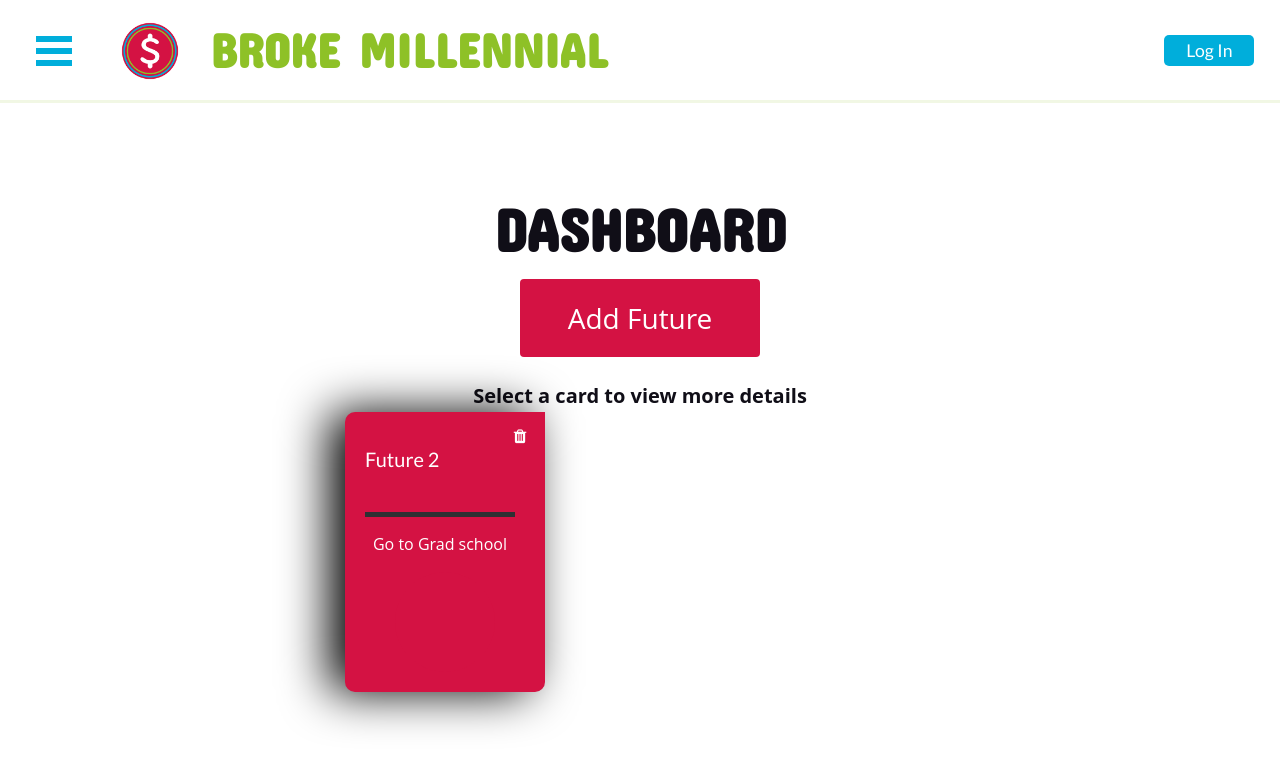
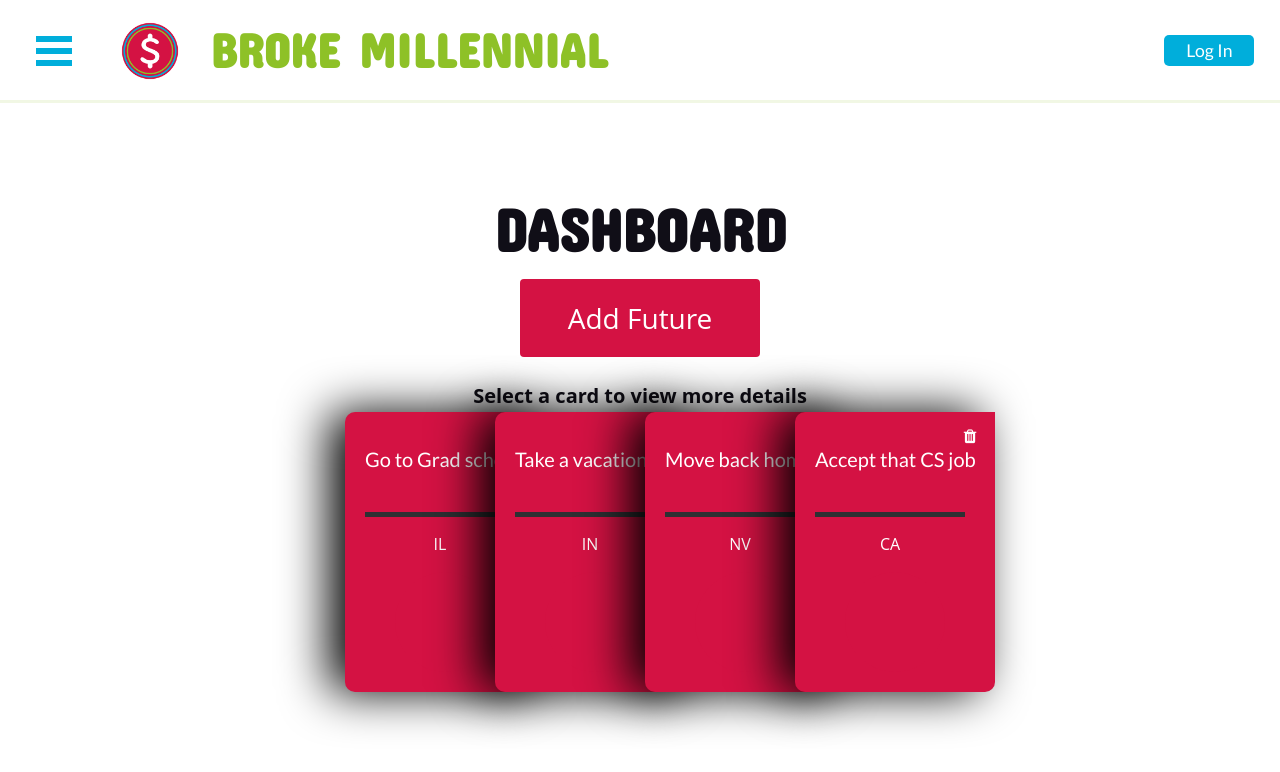
Before and after one commit to software-assignments-spring2021/spring-2020-cruel-badger, a React (Create React App) app in the folder front-end/: page /dashboard in a window 1280 px wide. Shown: the top 772 px of the page. Built offline with nearby package versions, Linux system fonts and the light colour scheme; a web font is replaced by a local one.

Commit message:
fixed dynamic dashboard not loading all entries

```diff
--- a/front-end/src/Dashboard.js
+++ b/front-end/src/Dashboard.js
@@ -37,15 +37,15 @@ let formObjects = [{  name: "Go to Grad school",
 
 
 
-function renderCard() {
+function renderCard(name, state) {
   return (
      <div class="card">
-          <h3 class="title">Future 2</h3>
+          <h3 class="title">{name}</h3>
           <button class="btn"><i class="fa fa-trash"></i></button>
           <div class="bar">
           <div class="emptybar"></div>
 
-              <p> {formObjects[0].name}</p>
+              <p> {state} </p>
 
           <div class="filledbar"></div>
           </div>
@@ -80,7 +80,7 @@ function Dashboard(props) {
 
 
       <div class="container">
-          <div>{processFutures()} </div>
+          {formObjects.map(obj => (renderCard(obj.name, obj.state)))}
       </div>
 
 
```
